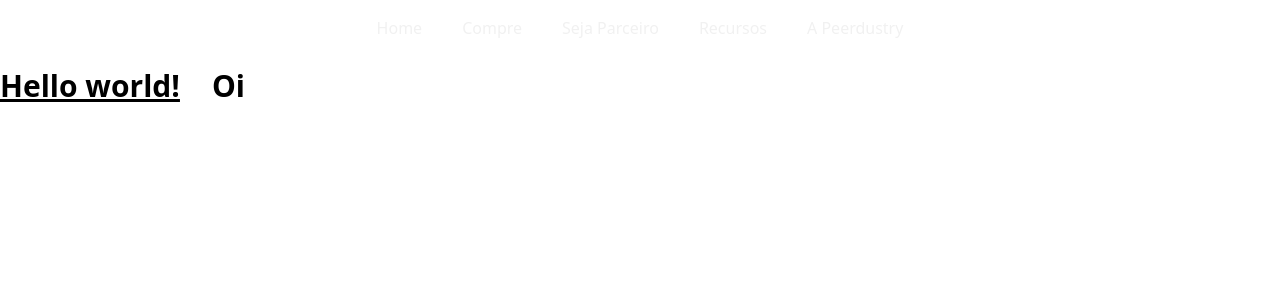
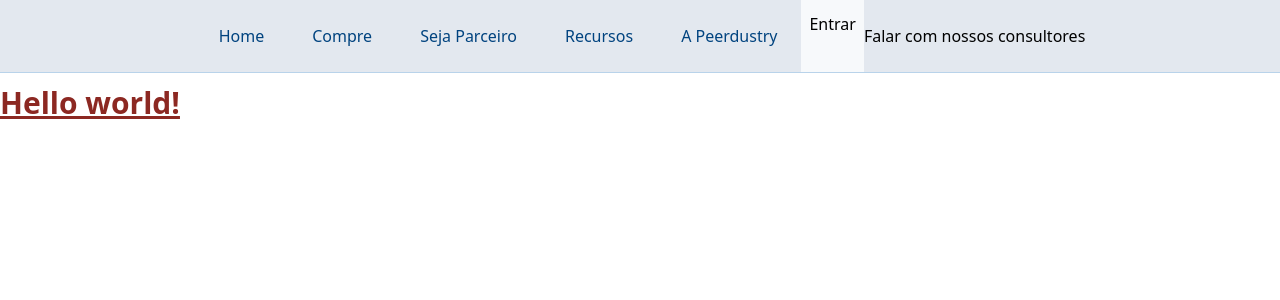
Before and after one commit to creisbarbosa/peer-website, a Next.js app: page / in a window 1280 px wide. Shown: the top 300 px of the page. Built offline with nearby package versions, Linux system fonts and the light colour scheme.

Commit message:
Tailwind config colors

```diff
--- a/components/Navbar.tsx
+++ b/components/Navbar.tsx
@@ -1,6 +1,7 @@
 export default function Navbar() {
   return (
-    <nav className="flex sm:justify-center space-x-4 m-2">
+    <nav className="flex sm:justify-center bg-slate-200 border-solid border-b border-stroke-40">
+      <div className="flex sm:justify-center">
         {[
           ['Home', '/dashboard'],
           ['Compre', '/buy'],
@@ -8,8 +9,11 @@
           ['Recursos', '/resources'],
           ['A Peerdustry', '/about'],
         ].map(([title, url]) => (
-        <a href={url} className="rounded-lg px-3 py-2 text-blue-900 font-medium hover:bg-slate-100 hover:text-slate-900" key="">{title}</a>
+          <a href={url} className="px-6 py-6 text-blue-500 font-regular hover:bg-slate-100" key="">{title}</a>
         ))}
+      </div>
+      <button className="flex px-2 py-3 bg-blue-50 border-solid border-stroke-40">Entrar</button>
+      <button>Falar com nossos consultores</button>
     </nav>
   )
 }
--- a/tailwind.config.js
+++ b/tailwind.config.js
@@ -6,7 +6,75 @@
   ],
   theme: {
     colors: {
-      'blue-900': "#f1f1f1",
+      'black': '#000000',
+
+      'blue-900': '#000D1A',
+      'blue-800': '#00192F',
+      'blue-700': '#032340',
+      'blue-600': '#003362',
+      'blue-500': '#00437F',
+      'blue-400': '#1C5B96',
+      'blue-300': '#3877B2',
+      'blue-200': '#79B1E2',
+      'blue-100': '#CFE2F2',
+      'blue-50':'#F7F9FB',
+
+      'slate-900': '#111729',
+      'slate-800': '#20293A',
+      'slate-700': '#364153',
+      'slate-600': '#4A5567',
+      'slate-500': '#677389',
+      'slate-400': '#97A2B6',
+      'slate-300': '#CDD5E0',
+      'slate-200': '#E3E8EF',
+      'slate-100': '#F2F5F9',
+      'slate-50': '#F8FAFC',
+
+      'red-900': '#752522',
+      'red-800': '#8C2822',
+      'red-700': '#AA2E26',
+      'red-600': '#CA3A31',
+      'red-500': '#DD524C',
+      'red-400': '#E77975',
+      'red-300': '#F0A9A7',
+      'red-200': '#F6CCCB',
+      'red-100': '#F9E3E2',
+      'red-50': '#FCF2F2',
+
+      'green-900': '#285231',
+      'green-800': '#306339',
+      'green-700': '#3C7E44',
+      'green-600': '#4CA154',
+      'green-500': '#5EC269',
+      'green-400': '#77DB89',
+      'green-300': '#9FECB1',
+      'green-200': '#C7F5D3',
+      'green-100': '#E2FBE8',
+      'green-50': '#F2FDF5',
+
+      'yellow-900': '#6A411C',
+      'yellow-800': '#7D501F',
+      'yellow-700': '#986523',
+      'yellow-600': '#C18D30',
+      'yellow-500': '#E1B53E',
+      'yellow-400': '#F3CE49',
+      'yellow-300': '#F8E164',
+      'yellow-200': '#FCF097',
+      'yellow-100': '#FDF9C9',
+      'yellow-50': '#FEFCEA',
+
+      'white': '#FFFFFF',
+      'white-90': 'rgba(255, 255, 255, 0.9)',
+      'white-80': 'rgba(255, 255, 255, 0.8)',
+      'white-70': 'rgba(255, 255, 255, 0.7)',
+      'white-60': 'rgba(255, 255, 255, 0.6)',
+      'white-50': 'rgba(255, 255, 255, 0.5)',
+      'white-40': 'rgba(255, 255, 255, 0.4)',
+      'white-30': 'rgba(255, 255, 255, 0.3)',
+      'white-20': 'rgba(255, 255, 255, 0.2)',
+      'white-10': 'rgba(255, 255, 255, 0.1)',
+
+      'stroke-40': 'rgba(121, 177, 226, 0.4)'
     },
     extend: {},
   },
```
Lines whose indentation alone changed are shown as unchanged.
